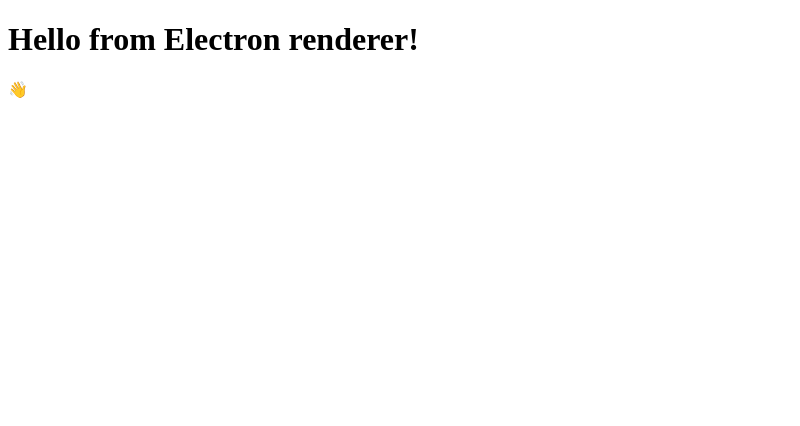
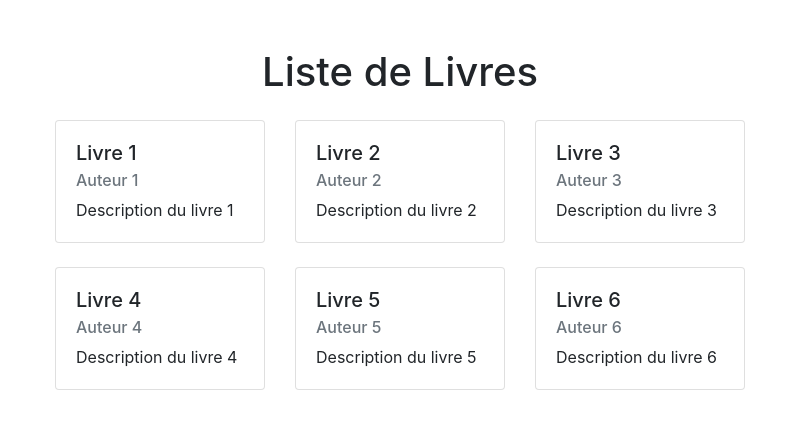
Before and after one commit to AyrtonGonsallo/Litteratus, an Electron app: page index.html in a window 800 px wide. Drawn offline with nearby package versions, Linux system fonts and the light colour scheme.

Commit message:
debut app livres

```diff
--- a/index.html
+++ b/index.html
@@ -1,20 +1,53 @@
 <!DOCTYPE html>
-<html>
-  <head>
-    <meta charset="UTF-8" />
-    <!-- https://developer.mozilla.org/en-US/docs/Web/HTTP/CSP -->
-    <meta
-      http-equiv="Content-Security-Policy"
-      content="default-src 'self'; script-src 'self'"
-    />
-    <meta
-      http-equiv="X-Content-Security-Policy"
-      content="default-src 'self'; script-src 'self'"
-    />
-    <title>Hello from Electron renderer!</title>
-  </head>
-  <body>
-    <h1>Hello from Electron renderer!</h1>
-    <p>👋</p>
-  </body>
+<html lang="en">
+<head>
+  <meta charset="UTF-8">
+  <meta name="viewport" content="width=device-width, initial-scale=1.0">
+  <title>Liste de Livres</title>
+  <!-- Bootstrap CSS -->
+  <link href="https://maxcdn.bootstrapcdn.com/bootstrap/4.5.2/css/bootstrap.min.css" rel="stylesheet">
+</head>
+<body>
+  <div class="container mt-5">
+    <h1 class="text-center mb-4">Liste de Livres</h1>
+    <div class="row" id="book-list">
+      <!-- Les cartes de livres seront insérées ici -->
+    </div>
+  </div>
+
+  <!-- Bootstrap JS, Popper.js, and jQuery -->
+  <script src="https://code.jquery.com/jquery-3.5.1.slim.min.js"></script>
+  <script src="https://cdn.jsdelivr.net/npm/@popperjs/core@2.9.3/dist/umd/popper.min.js"></script>
+  <script src="https://stackpath.bootstrapcdn.com/bootstrap/4.5.2/js/bootstrap.min.js"></script>
+
+  <!-- Script pour générer dynamiquement les cartes de livres -->
+  <script>
+    const books = [
+      { title: 'Livre 1', author: 'Auteur 1', description: 'Description du livre 1' },
+      { title: 'Livre 2', author: 'Auteur 2', description: 'Description du livre 2' },
+      { title: 'Livre 3', author: 'Auteur 3', description: 'Description du livre 3' },
+      { title: 'Livre 4', author: 'Auteur 4', description: 'Description du livre 4' },
+      { title: 'Livre 5', author: 'Auteur 5', description: 'Description du livre 5' },
+      { title: 'Livre 6', author: 'Auteur 6', description: 'Description du livre 6' },
+      // Ajoutez autant de livres que nécessaire
+    ];
+
+    const bookList = document.getElementById('book-list');
+
+    books.forEach(book => {
+      const bookCard = document.createElement('div');
+      bookCard.className = 'col-sm-6 col-md-4 col-lg-3 mb-4';
+      bookCard.innerHTML = `
+        <div class="card h-100">
+          <div class="card-body">
+            <h5 class="card-title">${book.title}</h5>
+            <h6 class="card-subtitle mb-2 text-muted">${book.author}</h6>
+            <p class="card-text">${book.description}</p>
+          </div>
+        </div>
+      `;
+      bookList.appendChild(bookCard);
+    });
+  </script>
+</body>
 </html>
```
Also changed, not shown: main.js (+38 -6 lines).
